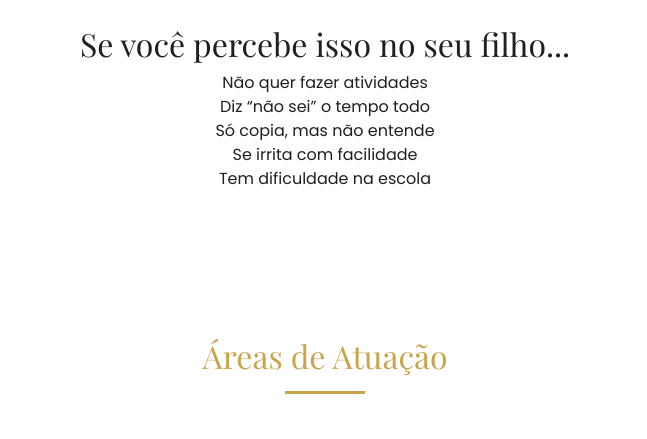
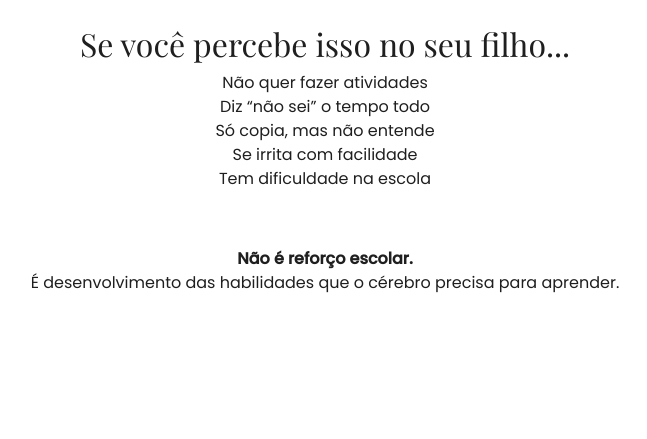
Before and after one commit to dudumilan/espacointernamente, a Django app: page / in a window 1280 px wide. Shown: the part 815-1254 px from the top of the page, without its empty margins (315-962 px from the left). Run offline with Django 5.2, Linux system fonts and the light colour scheme.

Commit message:
Add informational paragraph about skill development

```diff
--- a/core/templates/core/index.html
+++ b/core/templates/core/index.html
@@ -56,7 +56,10 @@
         Tem dificuldade na escola
     </p>
 </section>
-
+<p style="text-align:center; padding-bottom:40px;">
+    <strong>Não é reforço escolar.</strong><br>
+    É desenvolvimento das habilidades que o cérebro precisa para aprender.
+</p>
 <section id="atuacao">
 <div class="container">
     <div class="section-title">
```
